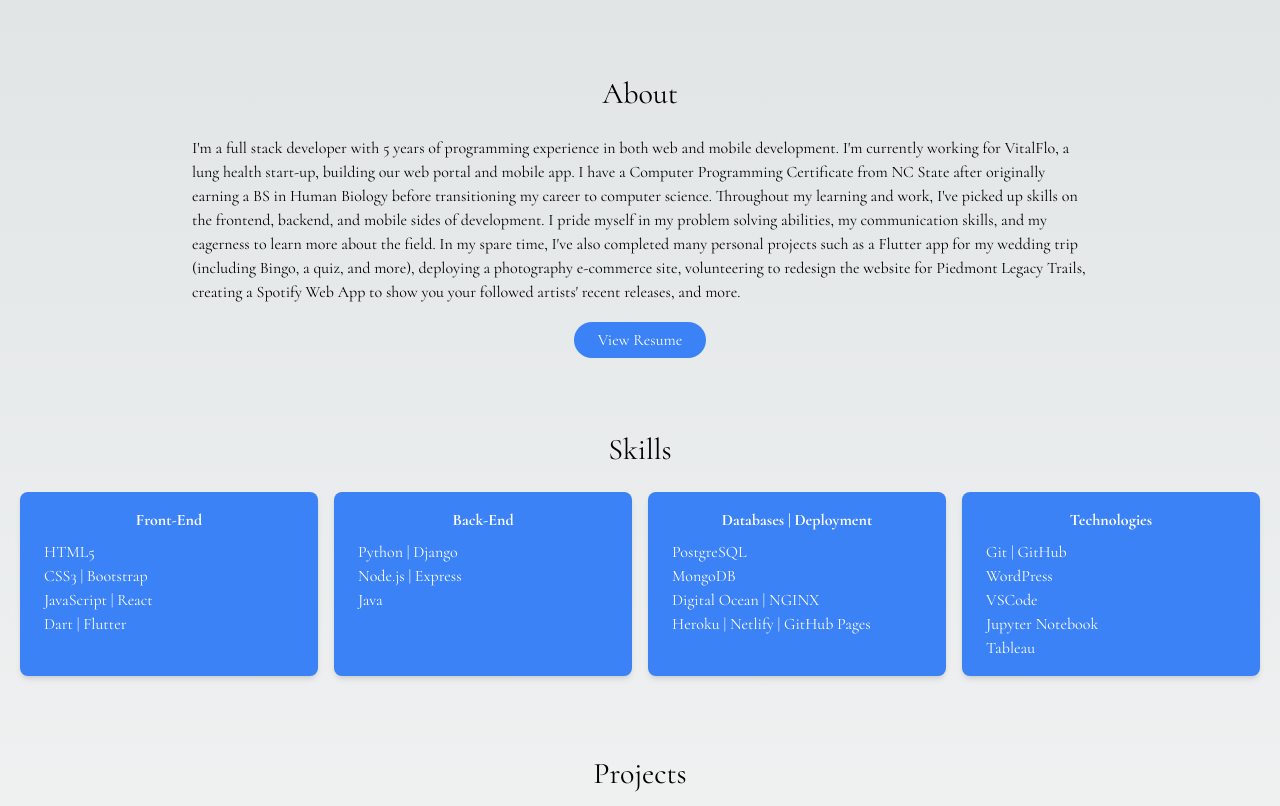
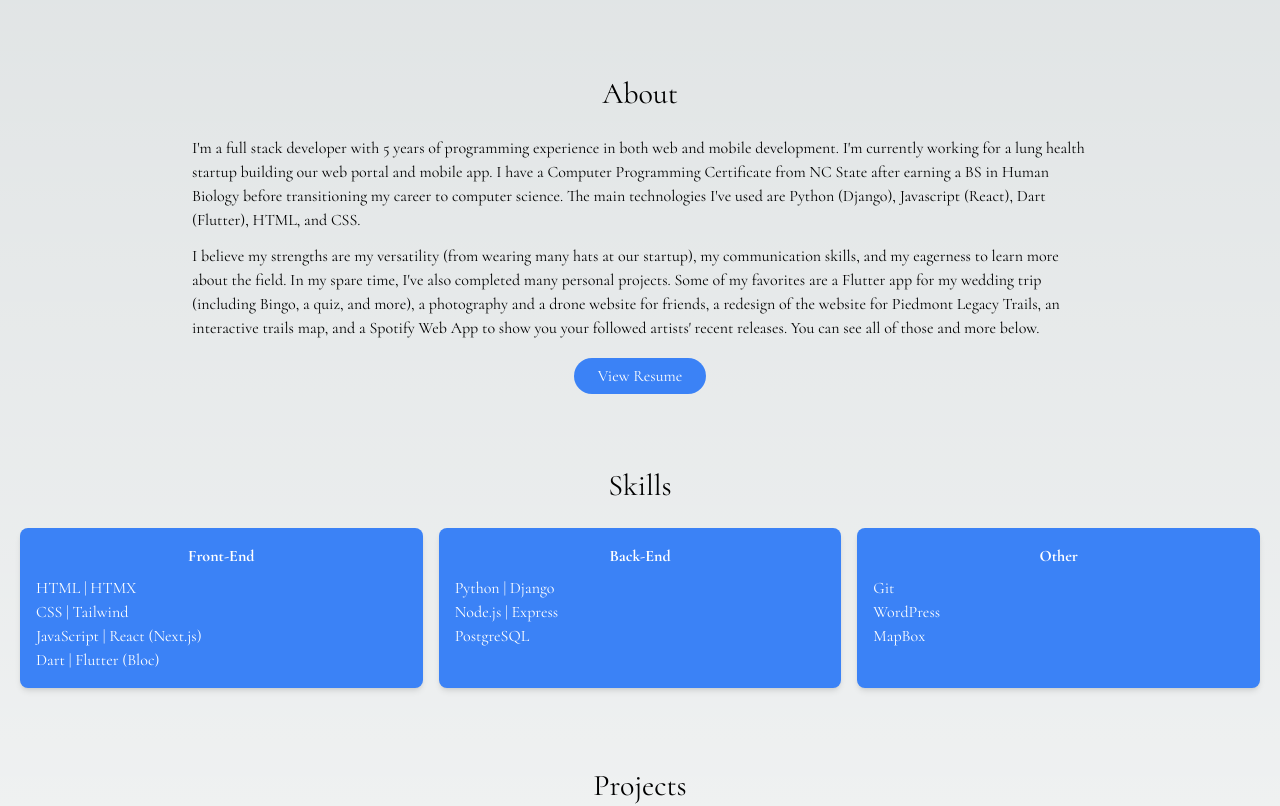
Before and after one commit to jeodell/jeodell.github.io, a Next.js app: page / in a window 1280 px wide. Shown: the part 680-1486 px from the top of the page. Built offline with nearby package versions, Linux system fonts and the light colour scheme.

Commit message:
Updating about, removing unused icons, and updating technologies

```diff
--- a/src/app/page.tsx
+++ b/src/app/page.tsx
@@ -9,11 +9,9 @@ export default function Home() {
             <div className="container mx-auto my-5">
               <div className="flex flex-col md:flex-row">
                 <div className="flex flex-col items-center justify-center text-center text-white md:w-2/3">
-                  <h1 className="mb-4 text-4xl font-bold animate__animated animate__fadeInDown">Jason O&apos;Dell</h1>
-                  <hr className="w-24 my-4 border-t-2 border-white animate__animated animate__fadeInDown" />
-                  <h3 className="mb-4 text-2xl animate__animated animate__fadeInDown">
-                    Full Stack Developer from North Carolina.
-                  </h3>
+                  <h1 className="mb-2 text-4xl font-bold">Jason O&apos;Dell</h1>
+                  <hr className="w-24 my-4 border-t-2 border-white" />
+                  <h3 className="mb-4 text-2xl">Full Stack Developer from North Carolina</h3>
                   <div className="space-x-4">
                     <a className="flex items-center text-white hover:underline" href="mailto:jasoneodell@gmail.com">
                       <EnvelopeIcon className="w-4 h-4 mr-2" />
@@ -31,7 +29,7 @@ export default function Home() {
                   </div>
                 </div>
                 <div className="my-4 md:w-1/3">
-                  <img src="./img/jason.jpg" className="rounded-full shadow-lg" alt="Jason O'Dell" />
+                  <img src="./img/jason.jpg" alt="Jason O'Dell" />
                 </div>
               </div>
             </div>
@@ -39,17 +37,20 @@ export default function Home() {
           <section id="about" className="container p-5 mx-auto my-10">
             <h2 className="mb-6 text-3xl text-center">About</h2>
             <div className="max-w-4xl mx-auto">
+              <p className="mb-3">
+                I&apos;m a full stack developer with 5 years of programming experience in both web and mobile
+                development. I&apos;m currently working for a lung health startup building our web portal and mobile
+                app. I have a Computer Programming Certificate from NC State after earning a BS in Human Biology before
+                transitioning my career to computer science. The main technologies I&apos;ve used are Python (Django),
+                Javascript (React), Dart (Flutter), HTML, and CSS.
+              </p>
               <p className="mb-6">
-                I&apos;m a full stack developer with 5 years of programming experience in both web and mobile
-                development. I&apos;m currently working for VitalFlo, a lung health start-up, building our web portal
-                and mobile app. I have a Computer Programming Certificate from NC State after originally earning a BS in
-                Human Biology before transitioning my career to computer science. Throughout my learning and work,
-                I&apos;ve picked up skills on the frontend, backend, and mobile sides of development. I pride myself in
-                my problem solving abilities, my communication skills, and my eagerness to learn more about the field.
-                In my spare time, I&apos;ve also completed many personal projects such as a Flutter app for my wedding
-                trip (including Bingo, a quiz, and more), deploying a photography e-commerce site, volunteering to
-                redesign the website for Piedmont Legacy Trails, creating a Spotify Web App to show you your followed
-                artists&apos; recent releases, and more.
+                I believe my strengths are my versatility (from wearing many hats at our startup), my communication
+                skills, and my eagerness to learn more about the field. In my spare time, I&apos;ve also completed many
+                personal projects. Some of my favorites are a Flutter app for my wedding trip (including Bingo, a quiz,
+                and more), a photography and a drone website for friends, a redesign of the website for Piedmont Legacy
+                Trails, an interactive trails map, and a Spotify Web App to show you your followed artists&apos; recent
+                releases. You can see all of those and more below.
               </p>
               <div className="text-center">
                 <a
@@ -66,73 +67,30 @@ export default function Home() {
 
           <section id="skills" className="container p-5 mx-auto my-10">
             <h2 className="mb-6 text-3xl text-center">Skills</h2>
-            <div className="grid grid-cols-1 gap-4 md:grid-cols-2 lg:grid-cols-4">
+            <div className="grid grid-cols-1 gap-4 md:grid-cols-2 lg:grid-cols-3">
               <div className="p-4 text-white bg-blue-500 rounded-lg shadow-md">
                 <h5 className="mb-2 font-bold text-center">Front-End</h5>
                 <ul>
-                  <li>
-                    <i className="mr-2 fab fa-html5"></i>HTML5
-                  </li>
-                  <li>
-                    <i className="mr-2 fab fa-css3-alt"></i>CSS3 | Bootstrap
-                  </li>
-                  <li>
-                    <i className="mr-2 fab fa-react"></i>JavaScript | React
-                  </li>
-                  <li>
-                    <i className="mr-2 fas fa-mobile-alt"></i>Dart | Flutter
-                  </li>
+                  <li>HTML | HTMX</li>
+                  <li>CSS | Tailwind</li>
+                  <li>JavaScript | React (Next.js)</li>
+                  <li>Dart | Flutter (Bloc)</li>
                 </ul>
               </div>
               <div className="p-4 text-white bg-blue-500 rounded-lg shadow-md">
                 <h5 className="mb-2 font-bold text-center">Back-End</h5>
                 <ul>
-                  <li>
-                    <i className="mr-2 fab fa-python"></i>Python | Django
-                  </li>
-                  <li>
-                    <i className="mr-2 fab fa-node-js"></i>Node.js | Express
-                  </li>
-                  <li>
-                    <i className="mr-2 fab fa-java"></i>Java
-                  </li>
+                  <li>Python | Django</li>
+                  <li>Node.js | Express</li>
+                  <li>PostgreSQL</li>
                 </ul>
               </div>
               <div className="p-4 text-white bg-blue-500 rounded-lg shadow-md">
-                <h5 className="mb-2 font-bold text-center">Databases | Deployment</h5>
+                <h5 className="mb-2 font-bold text-center">Other</h5>
                 <ul>
-                  <li>
-                    <i className="mr-2 fab fa-deskpro"></i>PostgreSQL
-                  </li>
-                  <li>
-                    <i className="mr-2 fas fa-database"></i>MongoDB
-                  </li>
-                  <li>
-                    <i className="mr-2 fab fa-digital-ocean"></i>Digital Ocean | NGINX
-                  </li>
-                  <li>
-                    <i className="mr-2 fas fa-rocket"></i>Heroku | Netlify | GitHub Pages
-                  </li>
-                </ul>
-              </div>
-              <div className="p-4 text-white bg-blue-500 rounded-lg shadow-md">
-                <h5 className="mb-2 font-bold text-center">Technologies</h5>
-                <ul>
-                  <li>
-                    <i className="mr-2 fab fa-github"></i>Git | GitHub
-                  </li>
-                  <li>
-                    <i className="mr-2 fab fa-wordpress"></i>WordPress
-                  </li>
-                  <li>
-                    <i className="mr-2 fas fa-laptop-code"></i>VSCode
-                  </li>
-                  <li>
-                    <i className="mr-2 fas fa-book-open"></i>Jupyter Notebook
-                  </li>
-                  <li>
-                    <i className="mr-2 fas fa-table"></i>Tableau
-                  </li>
+                  <li>Git</li>
+                  <li>WordPress</li>
+                  <li>MapBox</li>
                 </ul>
               </div>
             </div>
```
